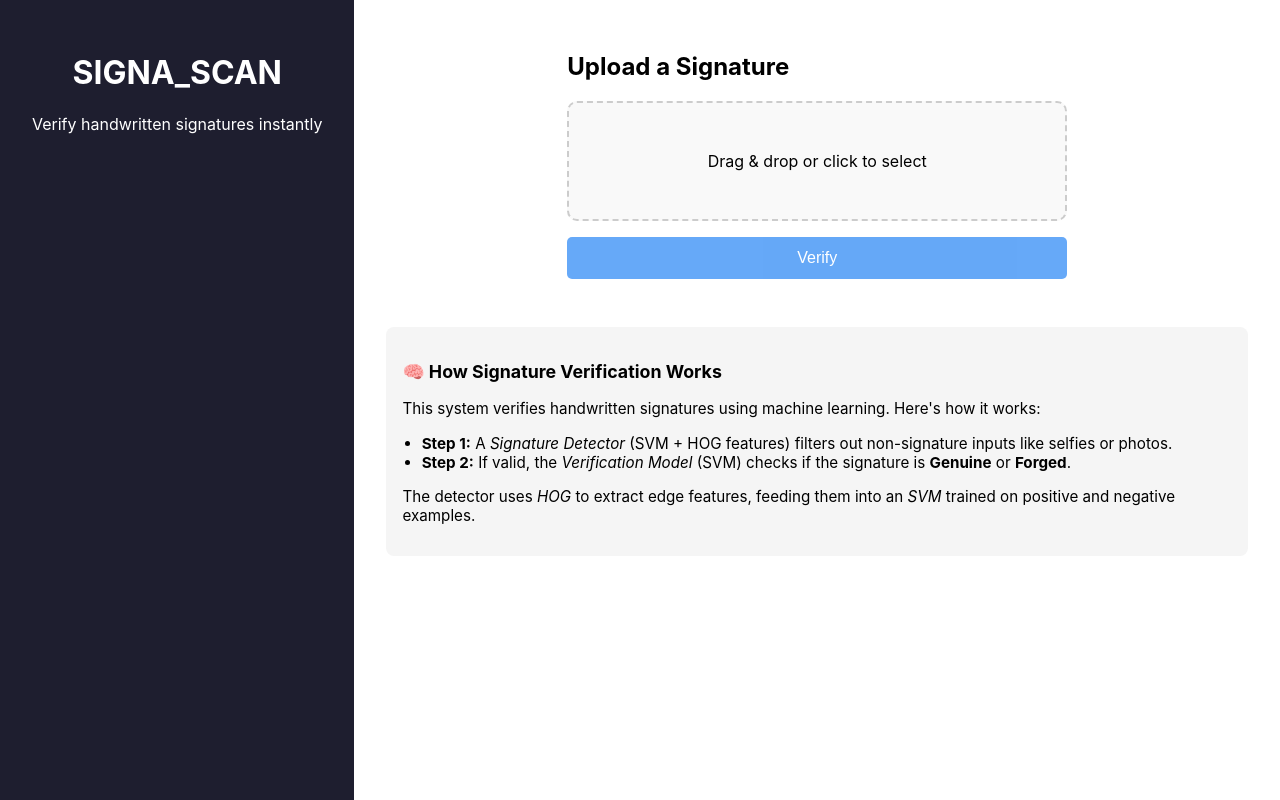
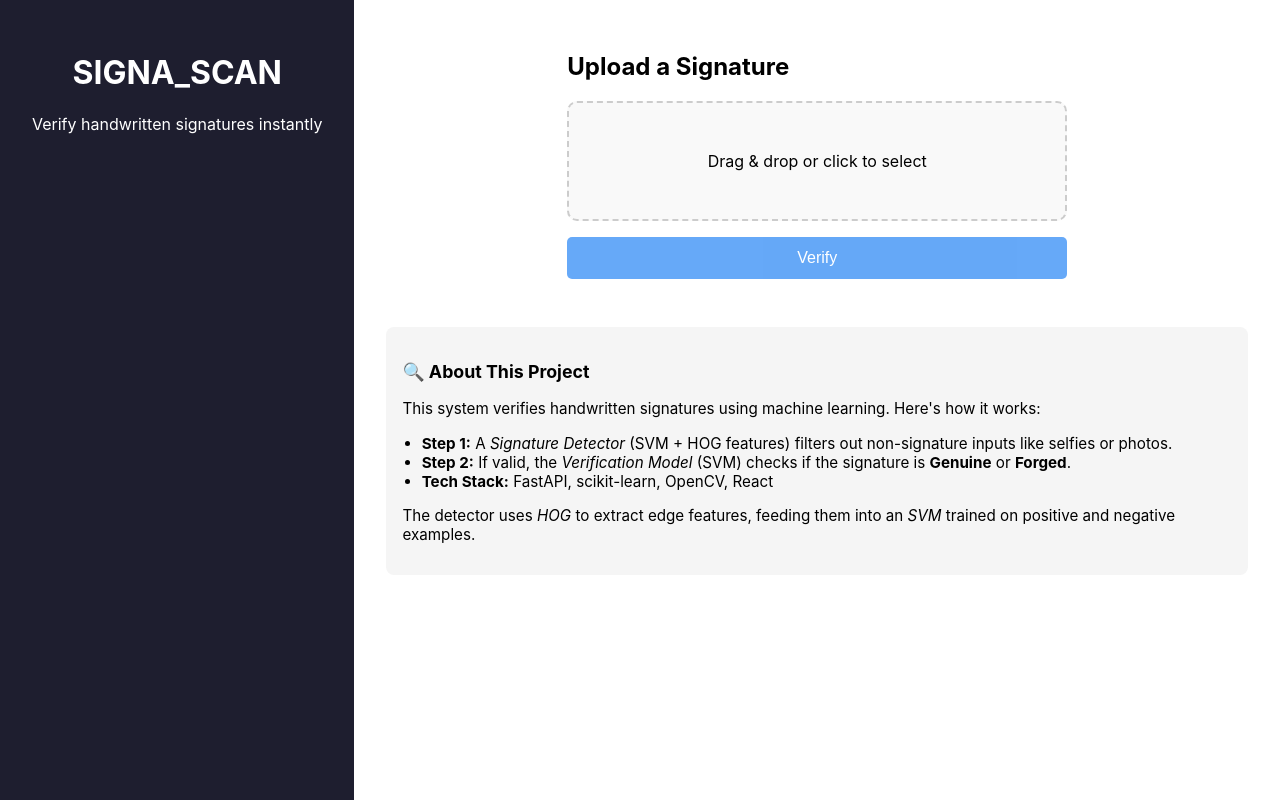
Before and after one commit to SHREENIDHI1903/signature-verifier, a React (Create React App) app in the folder frontend/: page / in a window 1280 px wide. Built offline with nearby package versions, Linux system fonts and the light colour scheme.

Commit message:
change01

```diff
--- a/frontend/src/components/SignatureForm.jsx
+++ b/frontend/src/components/SignatureForm.jsx
@@ -9,7 +9,6 @@ export default function SignatureForm() {
   const [file, setFile] = useState(null);
   const [previewUrl, setPreviewUrl] = useState('');
   const [isLoading, setIsLoading] = useState(false);
-  const [verificationResult, setVerificationResult] = useState("");
   const [history, setHistory] = useState([]);
 
   const onDrop = useCallback((acceptedFiles) => {
@@ -93,7 +92,7 @@ return (
         {isLoading && <div className="spinner"></div>}
       </div>
 
-      {/* ABOUT THIS PROJECT SECTION */}
+     {/* ABOUT THIS PROJECT SECTION */}
       <div className="about-section" style={{
         marginTop: "2rem",
         padding: "1rem",
@@ -101,15 +100,16 @@ return (
         borderRadius: "8px",
         fontSize: "0.95rem"
       }}>
-        <h3>🧠 How Signature Verification Works</h3>
-
+        <h3>🔍 About This Project</h3>
         <p>This system verifies handwritten signatures using machine learning. Here's how it works:</p>
         <ul style={{ paddingLeft: "1.2rem" }}>
           <li><strong>Step 1:</strong> A <em>Signature Detector</em> (SVM + HOG features) filters out non-signature inputs like selfies or photos.</li>
           <li><strong>Step 2:</strong> If valid, the <em>Verification Model</em> (SVM) checks if the signature is <strong>Genuine</strong> or <strong>Forged</strong>.</li>
+          <li><strong>Tech Stack:</strong> FastAPI, scikit-learn, OpenCV, React</li>
         </ul>
         <p>The detector uses <em>HOG</em> to extract edge features, feeding them into an <em>SVM</em> trained on positive and negative examples.</p>
       </div>
+
 
 
 
```
